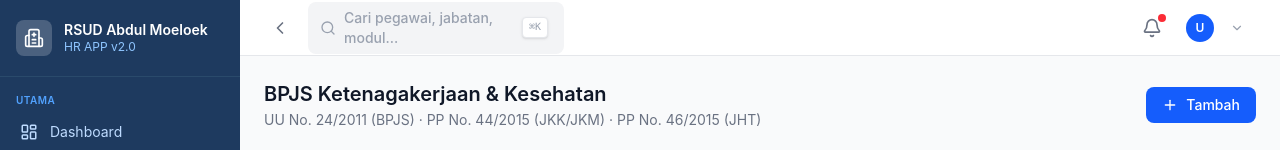
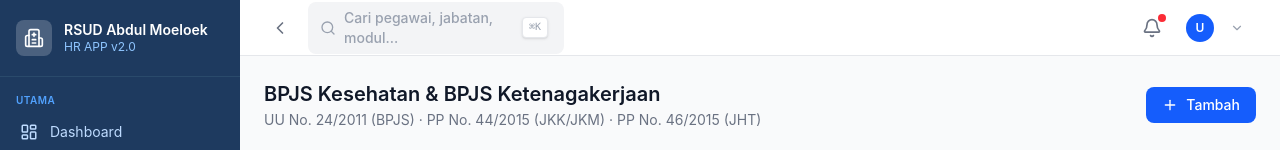
Before and after one commit to pipi2303/Kepegawaian, a React (Vite) app: page /bpjs in a window 1280 px wide. Shown: the top 150 px of the page. Built offline with nearby package versions, Linux system fonts and the light colour scheme; sample sign-in values are in the browser's storage.

Commit message:
Update files from Figma Make

```diff
--- a/src/app/pages/BPJS.tsx
+++ b/src/app/pages/BPJS.tsx
@@ -38,7 +38,7 @@ export default function BPJS() {
     <div className="p-4 lg:p-6 space-y-5">
       <div className="flex items-center justify-between">
         <div>
-          <h1 className="text-xl font-semibold text-gray-900">BPJS Ketenagakerjaan & Kesehatan</h1>
+          <h1 className="text-xl font-semibold text-gray-900">BPJS Kesehatan & BPJS Ketenagakerjaan</h1>
           <p className="text-sm text-gray-500 mt-0.5">UU No. 24/2011 (BPJS) · PP No. 44/2015 (JKK/JKM) · PP No. 46/2015 (JHT)</p>
         </div>
         <button onClick={() => { setEditId(null); setForm(emptyForm); setShowModal(true); }} className="flex items-center gap-2 bg-blue-600 hover:bg-blue-700 text-white text-sm px-4 py-2 rounded-lg">
```
